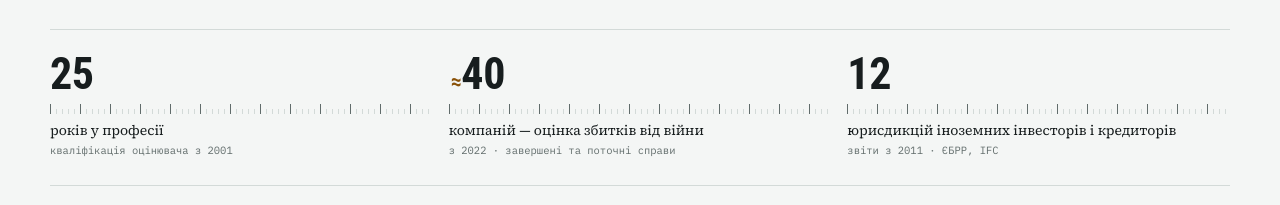
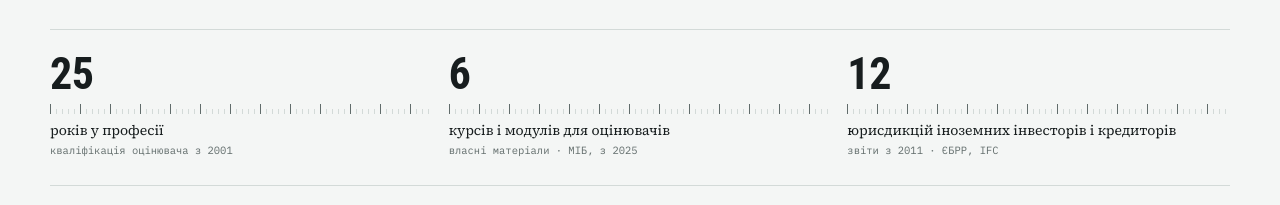
Before and after one commit to yaroslavnagul/nagul-site, a plain HTML site: page index.html in a window 1280 px wide. Shown: the part 595-800 px from the top of the page. Drawn offline with Linux system fonts and the light colour scheme; a web font is replaced by a local one.

Commit message:
KPI: 6 courses for valuers instead of war-damage company count

```diff
--- a/index.html
+++ b/index.html
@@ -219,9 +219,9 @@ footer .svc{margin:0;padding:0;border:0}
       <p class="s"><span class="uk">кваліфікація оцінювача з 2001</span><span class="en">certified valuer since 2001</span></p>
     </div>
     <div>
-      <div class="n"><small>≈</small>40</div><div class="scale" aria-hidden="true"></div>
-      <p class="l"><span class="uk">компаній — оцінка збитків від війни</span><span class="en">companies, war-damage valuation</span></p>
-      <p class="s"><span class="uk">з 2022 · завершені та поточні справи</span><span class="en">since 2022 · closed and current matters</span></p>
+      <div class="n">6</div><div class="scale" aria-hidden="true"></div>
+      <p class="l"><span class="uk">курсів і модулів для оцінювачів</span><span class="en">courses and modules for valuers</span></p>
+      <p class="s"><span class="uk">власні матеріали · МІБ, з 2025</span><span class="en">own materials · IIB, since 2025</span></p>
     </div>
     <div>
       <div class="n">12</div><div class="scale" aria-hidden="true"></div>
```
